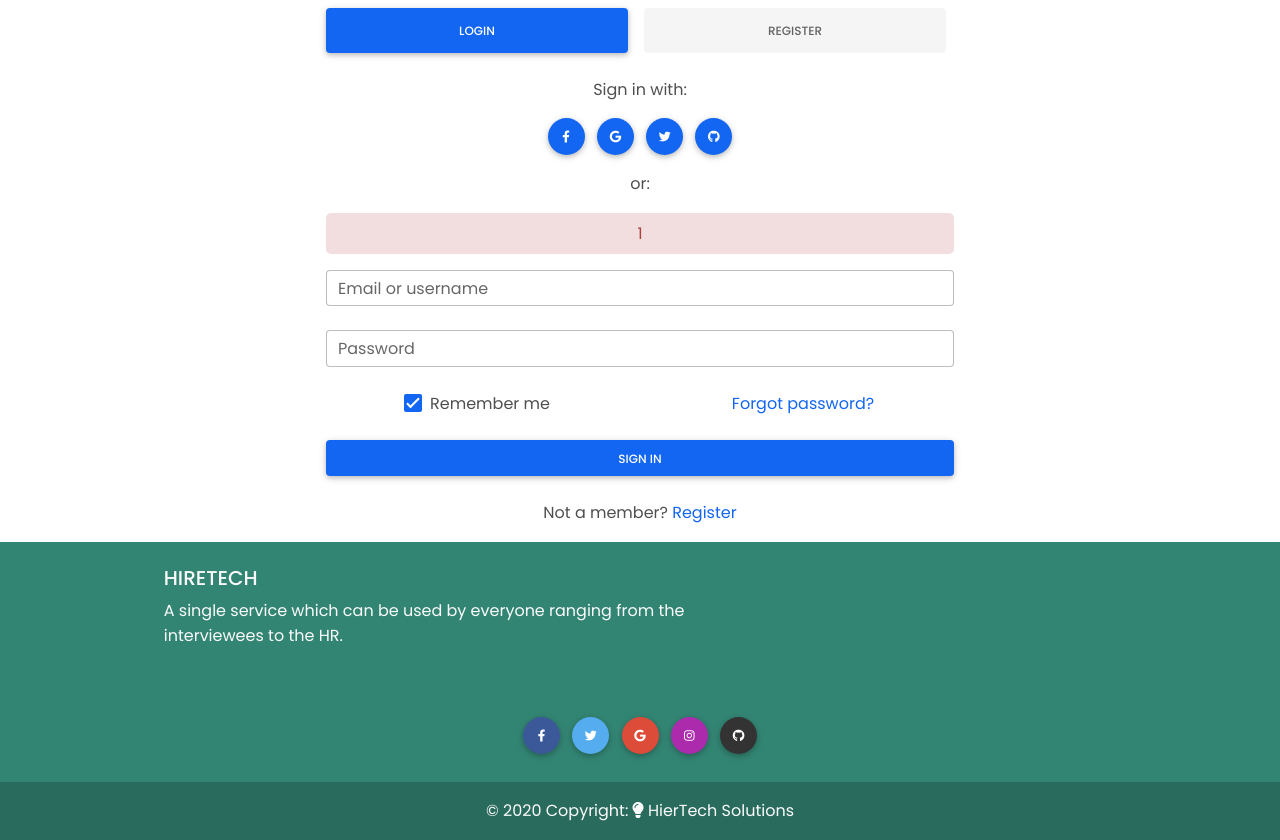
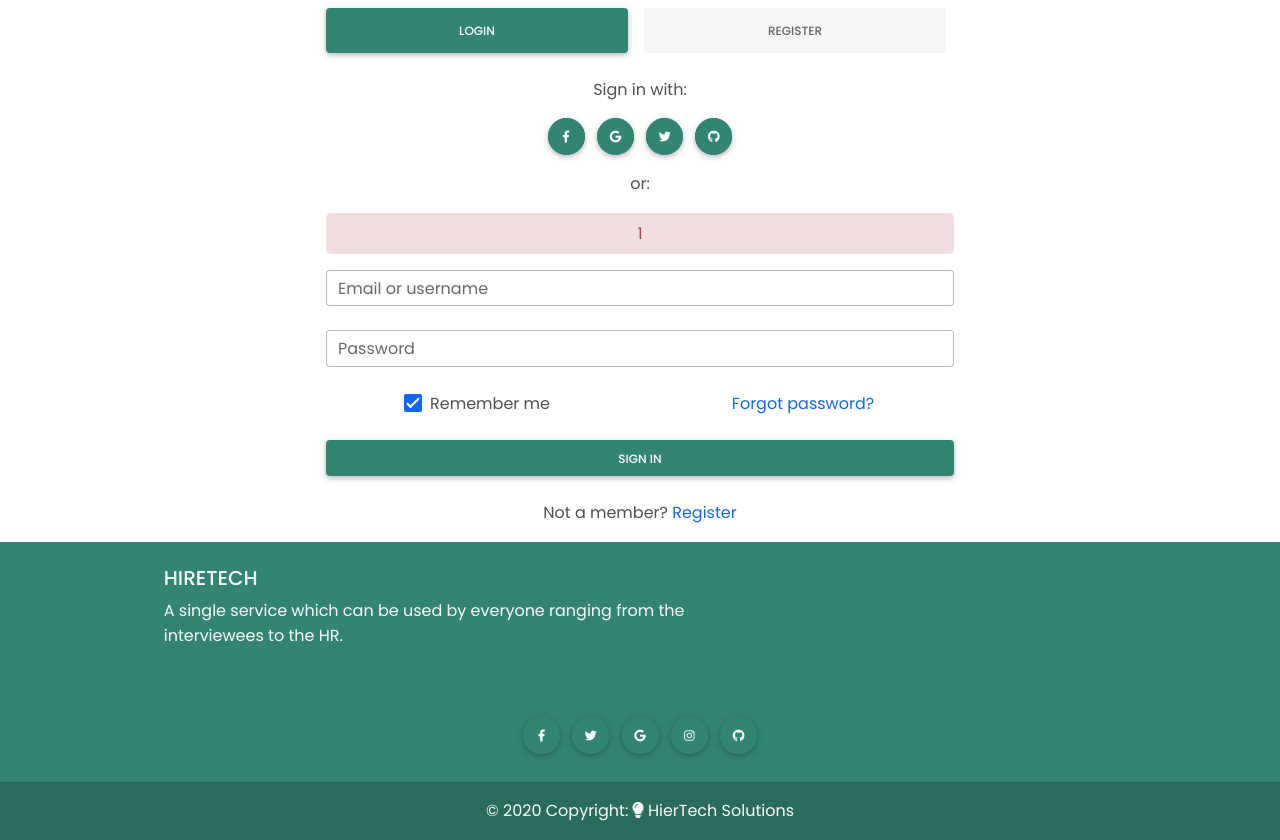
Before and after one commit to oussama7chaouki/siterecrutement, a PHP site: page /login.php?error=1 in a window 1280 px wide. Shown: the part 64-904 px from the top of the page. Run offline with PHP 8.4, Linux system fonts and the light colour scheme; some libraries are stand-ins or nearby versions.

Commit message:
fixing bu

```diff
--- a/index.css
+++ b/index.css
@@ -1,4 +1,5 @@
 @import url('https://fonts.googleapis.com/css2?family=Poppins:ital,wght@0,100;0,200;0,300;0,400;0,500;0,600;0,700;0,800;0,900;1,100;1,200;1,300;1,400;1,500;1,600;1,700;1,800;1,900&display=swap');
+
 *{
 
     box-sizing: border-box;
@@ -33,7 +34,7 @@
 }
 
 .nav a:hover{
-    color: #C4F2FF;
+    color: #338573;
 }
 .main{
 
@@ -230,3 +231,12 @@
     border-radius: 5px;
 
 }
+.nav-pills .nav-link.active,.btn-primary{
+    background-color: #338573!important;
+}
+
+
+.text-center  i{
+    background-color:#338573;
+    border-radius: 50%;
+}
```
